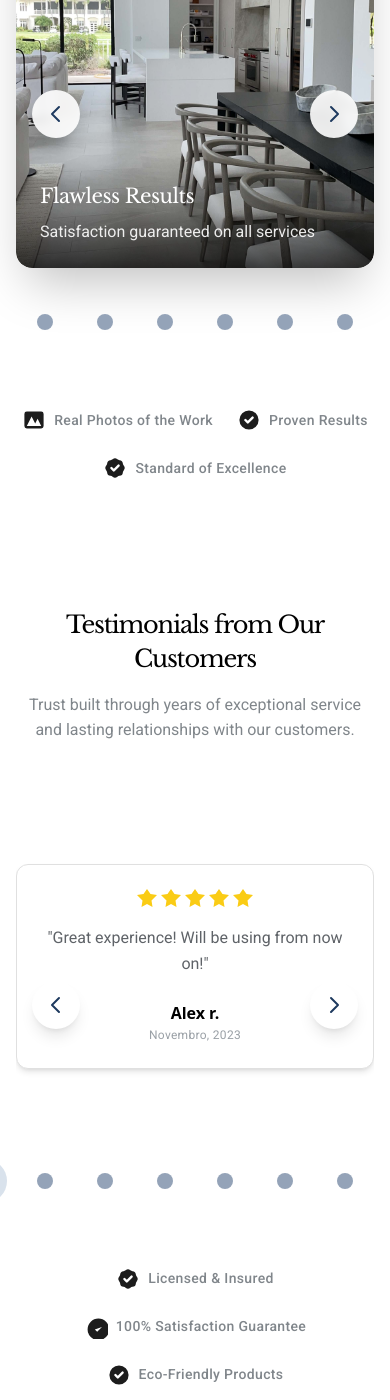
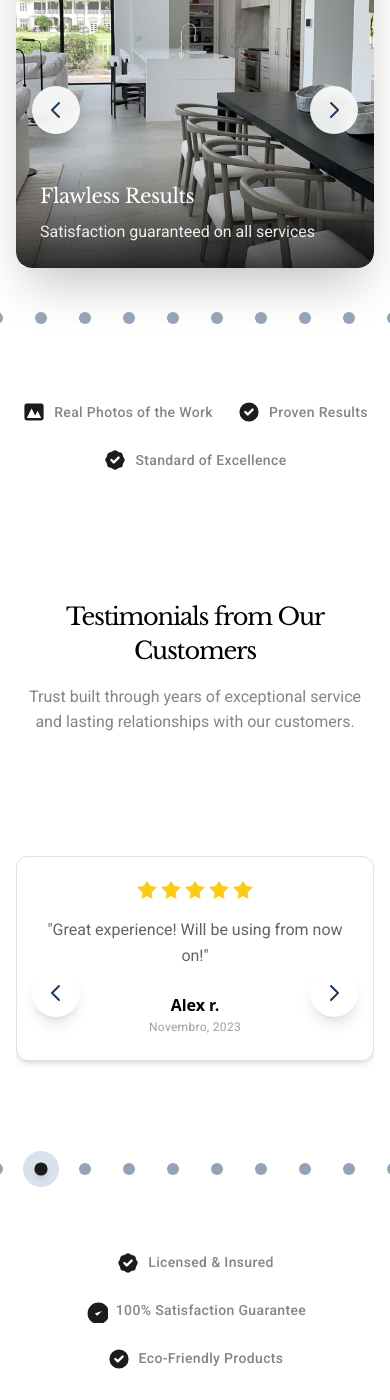
Before and after one commit to nichollas2030/shine-react-landing, a React (Vite) app: page / in a window 390 px wide. Shown: the part 5018-6418 px from the top of the page. Built offline with nearby package versions, Linux system fonts and the light colour scheme.

Commit message:
Alterando

```diff
--- a/src/components/sections/GallerySection.tsx
+++ b/src/components/sections/GallerySection.tsx
@@ -397,14 +397,14 @@ export default function GallerySection() {
 
           {/* Dots Indicator - MOBILE FIRST: Tamanho adequado para touch e melhor contraste */}
           <div
-            className="flex justify-center mt-6 xs:mt-8 gap-3 xs:gap-4"
+            className="flex justify-center mt-6 xs:mt-8 gap-1 xs:gap-2 sm:gap-3 px-2"
             role="tablist"
             aria-label={galleryContent.navigation.galleryLabel}
           >
             {galleryImages.map((_, index) => (
               <button
                 key={index}
-                className={`relative min-w-[44px] min-h-[44px] p-2 rounded-full transition-all duration-300 focus:outline-none focus:ring-2 focus:ring-tc-primary-500 focus:ring-offset-2 ${
+                className={`relative min-w-[32px] min-h-[32px] xs:min-w-[36px] xs:min-h-[36px] sm:min-w-[44px] sm:min-h-[44px] p-1 xs:p-1.5 sm:p-2 rounded-full transition-all duration-300 focus:outline-none focus:ring-2 focus:ring-tc-primary-500 focus:ring-offset-2 ${
                   index === currentIndex
                     ? "bg-tc-primary-100"
                     : "hover:bg-tc-neutral-100"
@@ -421,7 +421,7 @@ export default function GallerySection() {
                 type="button"
               >
                 <span
-                  className={`absolute top-1/2 left-1/2 transform -translate-x-1/2 -translate-y-1/2 w-3 h-3 xs:w-4 xs:h-4 rounded-full transition-all duration-300 ${
+                  className={`absolute top-1/2 left-1/2 transform -translate-x-1/2 -translate-y-1/2 w-2.5 h-2.5 xs:w-3 xs:h-3 sm:w-4 sm:h-4 rounded-full transition-all duration-300 ${
                     index === currentIndex ? "scale-110 shadow-md" : "scale-100"
                   }`}
                   style={{
--- a/src/components/sections/TestimonialsSection.tsx
+++ b/src/components/sections/TestimonialsSection.tsx
@@ -197,17 +197,17 @@ export default function TestimonialsSection() {
 
           {/* Dots Indicator - MOBILE FIRST: Tamanho adequado para touch e melhor contraste */}
           <div
-            className="flex justify-center mt-6 xs:mt-8 gap-3 xs:gap-4"
+            className="flex justify-center mt-6 xs:mt-8 gap-1 xs:gap-2 sm:gap-3 px-2"
             role="tablist"
             aria-label="Navegação de depoimentos"
           >
             {testimonialsContent.testimonials.map((_, index) => (
               <button
                 key={index}
-                className={`relative min-w-[44px] min-h-[44px] p-2 rounded-full transition-all duration-300 focus:outline-none focus:ring-2 focus:ring-tc-primary-500 focus:ring-offset-2 ${
+                className={`relative min-w-[32px] min-h-[32px] xs:min-w-[36px] xs:min-h-[36px] sm:min-w-[44px] sm:min-h-[44px] p-1 xs:p-1.5 sm:p-2 rounded-full transition-all duration-300 focus:outline-none focus:ring-2 focus:ring-tc-primary-500 focus:ring-offset-2 ${
                   index === currentIndex
                     ? "bg-tc-primary-100"
-                    : "hover:bg-tc-background-100"
+                    : "hover:bg-tc-neutral-100"
                 }`}
                 onClick={() => {
                   setDirection(index > currentIndex ? 1 : -1);
@@ -221,7 +221,7 @@ export default function TestimonialsSection() {
                 type="button"
               >
                 <span
-                  className={`absolute top-1/2 left-1/2 transform -translate-x-1/2 -translate-y-1/2 w-3 h-3 xs:w-4 xs:h-4 rounded-full transition-all duration-300 ${
+                  className={`absolute top-1/2 left-1/2 transform -translate-x-1/2 -translate-y-1/2 w-2.5 h-2.5 xs:w-3 xs:h-3 sm:w-4 sm:h-4 rounded-full transition-all duration-300 ${
                     index === currentIndex ? "scale-110 shadow-md" : "scale-100"
                   }`}
                   style={{
```
